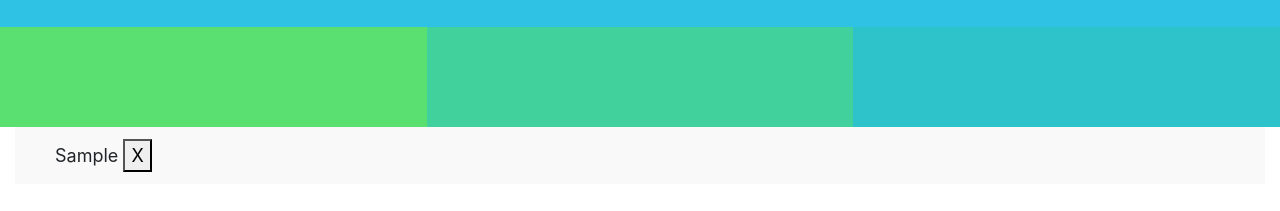
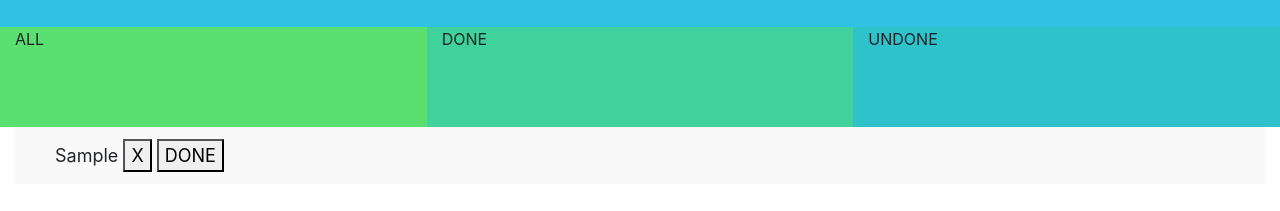
Before and after one commit to Phongwind/Todolist-wind, a plain HTML site: page index.html in a window 1280 px wide. Both pictures are taken after typing "Sample" into the empty fields and a click on the button "ADD". Shown: the part 125-336 px from the top of the page. Drawn offline with nearby package versions, Linux system fonts and the light colour scheme.

Commit message:
fix error

```diff
--- a/index.html
+++ b/index.html
@@ -21,12 +21,15 @@
         <div class="row bar">
             <div class="col-lg-4 col-sm-12 all">
                 <!-- <button class="all">ALL</button> -->
+                ALL
             </div>
             <div class="col col-lg-4 col-sm-12 done">
                 <!-- <button class="done">DONE</button> -->
+                DONE
             </div>
             <div class="col-lg-4 col-sm-12 undone">
                 <!-- <button class="undone">UNDONE</button> -->
+                UNDONE
             </div>
         </div>
 
--- a/js/script.js
+++ b/js/script.js
@@ -6,7 +6,6 @@ let inputValue = document.getElementById('todoInput');
 
 let addItem = () => {
     let todoValue = inputValue.value;
-    console.log(todoValue)
     let newTasks = {
         text: todoValue,
         isDone: false
@@ -14,57 +13,51 @@ let addItem = () => {
     todoList.push(newTasks);
     todoValue = "";
     resultArea.innerHTML = newTasks.text;
-    update()
+    update(todoList)
 }
 
 
 
 
 
-let update = () => {
-    let items = "";
-    for (let i = 0; i < todoList.length; i++) {
-        items += `<li style="text-decoration:${todoList[i].isDone ? 'line-through' : ""}"
-        onclick="mark(${i})">${todoList[i].text}
-
-        <button "href='#' onclick="remove(${i})">X</button></div></li>`;
-    }
-    resultArea.innerHTML = items;
+let update = (array) => {
+    let htmlTodoArray = todoList.map((item, index) => {
+        if (item.isDone == false) {
+            return `<li>${item.text} <button onclick="removeItem(${index})">X</button> <button onclick="toggle(${index})">DONE</button>
+            </li>`
+        } else if (item.isDone == true) {
+            return `<li>${item.text} <button onclick="removeItem(${index})">X</button> <button onclick="toggle(${index})">UNDONE</button></li>`.strike();
+        }
+    })
+    resultArea.innerHTML = htmlTodoArray;
 }
 
-let remove = (i) => {
-    todoList.splice(i, 1)
-    update();
+let removeItem = (index) => {
+    todoList.splice(index, 1);
+    console.log = (todoList);
+    update(todoList);
 
 }
 
-let mark = (i) => {
-    todoList[i].isDone = !(todoList[i].isDone)
+let toggle = (index) => {
+    todoList[index].isDone = !(todoList[index].isDone)
     // if (todoList[index].isDone == true) {
     //     todoList[index].isDone == false;
     // } else {
     //     todoList[index].isDone == true
     // }
-    update()
+    update(todoList)
 }
 
-// let showUndone = () => {
-//     if (document.getElementById("myCheck").checked == true) {
-//         let newArray = todoList.filter((item) => {
-//         })
+let showUndone = () => {
+    if (document.getElementById("myCheck").checked == true) {
+        let newArray = todoList.filter((item) => {
+        })
 
-// }
-// }
+}
+}
 
-// let render = () => {
-//     let htmlTodoArray = todoList.map((itme, index) => {
-//         if (item.isDone == false) {
-//             return `<li>${item.text} <button onclick="removeItem(${index})">X</button> <button onclick="
-//             </li>`
-//         }
-//     }
-//     )
-// }
+
 
 // let saveData = () => {
 //     localStorage.setItem("data", JSON.stringify(todoList));
```
